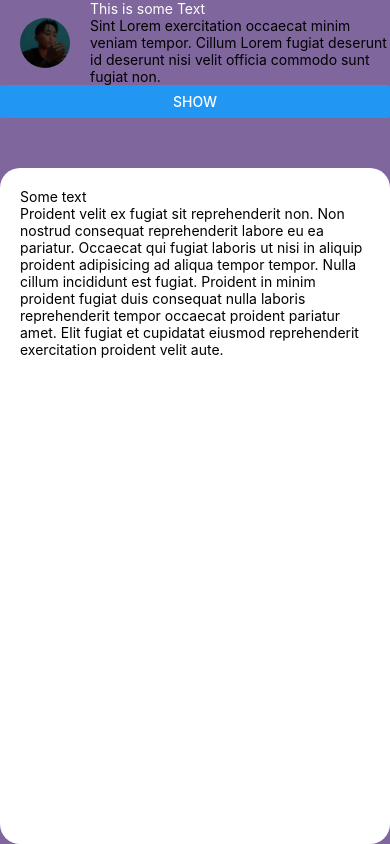
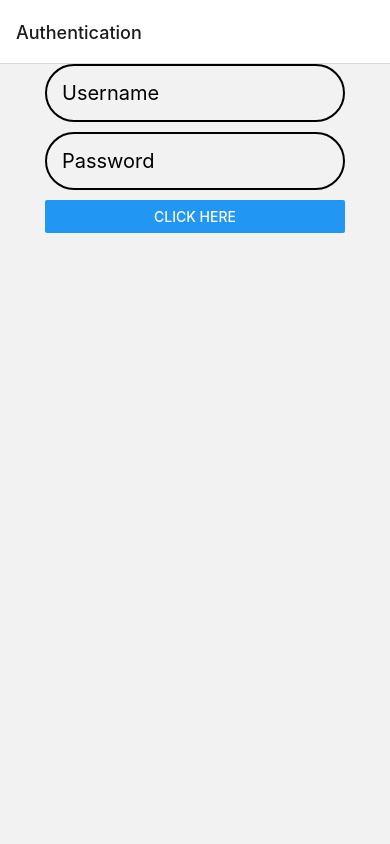
Before and after one commit to mhmadamrii/React-Native-Playground, a React Native app: screen /Homepage in a window 390 px wide. Built offline with nearby package versions, Linux system fonts and the light colour scheme.

Commit message:
refresh control

```diff
--- a/navigation/Navigation.js
+++ b/navigation/Navigation.js
@@ -16,7 +16,7 @@ function App() {
   return (
     <NavigationContainer>
       <Stack.Navigator>
-        <Stack.Screen name="Homepage" component={Home} options={{ title: "Homepage", headerShown: false }} />
+        <Stack.Screen name="Homepage" component={Home} options={{ title: "Authentication", headerShown: true }} />
         <Stack.Screen name="About" component={About} />
         <Stack.Screen name="Product" component={Product} />
         <Stack.Screen name="net" component={TheNet} options={{ title: "The net ninja" }} />
--- a/package.json
+++ b/package.json
@@ -27,7 +27,6 @@
     "react-navigation-stack": "^2.10.4",
     "react-router-dom": "^6.4.0",
     "react-router-native": "^6.4.0",
-    "react-toastify": "^9.1.1",
     "toastify-react-native": "^3.1.0"
   },
   "devDependencies": {
--- a/screens/About.js
+++ b/screens/About.js
@@ -1,6 +1,5 @@
 import React from "react";
 import { Text, View, StyleSheet, Button } from "react-native";
-import { TouchableOpacity } from "react-native-gesture-handler";
 
 const styles = StyleSheet.create({
   container: {
--- a/screens/Home.js
+++ b/screens/Home.js
@@ -1,22 +1,33 @@
 import React from "react";
-import { Text, View, Button, StyleSheet, ScrollView } from "react-native";
-import kambing from "../assets/kambing.jpg";
-
-import Navbar from "./navbar/Navbar";
+import { Text, View, TextInput, StyleSheet, Button, ActivityIndicator, ScrollView, RefreshControl } from "react-native";
 
 
-export default function Home({ navigation }) {
+export default function Home() {
+
+  const [isLoading, setIsLoading] = React.useState(false)
+  const [refresh, setRefresh] = React.useState(false)
+
+  const pullRefresh = () => {
+    setRefresh(true)
+
+    setTimeout(() => {
+      setRefresh(false)
+    }, 1000)
+  }
+
   return (
     <React.Fragment>
       <View style={styles.container}>
-        <Navbar />
-
-        <View style={styles.someText}>
-          <ScrollView>
-            <Text>Some text</Text>
-            <Text>Proident velit ex fugiat sit reprehenderit non. Non nostrud consequat reprehenderit labore eu ea pariatur. Occaecat qui fugiat laboris ut nisi in aliquip proident adipisicing ad aliqua tempor tempor. Nulla cillum incididunt est fugiat. Proident in minim proident fugiat duis consequat nulla laboris reprehenderit tempor occaecat proident pariatur amet. Elit fugiat et cupidatat eiusmod reprehenderit exercitation proident velit aute.</Text>
-          </ScrollView>
-        </View>
+        <ScrollView refreshControl={
+          <RefreshControl refreshing={refresh} onRefresh={pullRefresh} />
+        }>
+          {isLoading &&
+            <ActivityIndicator size="large" color="red" />
+          }
+          <TextInput placeholder="Username" style={styles.textInput} />
+          <TextInput placeholder="Password" secureTextEntry={true} style={styles.textInput} />
+          <Button title="Click here" onPress={() => setIsLoading(!isLoading)} style={{ backgroundColor: 'red' }} />
+        </ScrollView>
       </View>
     </React.Fragment>
   )
@@ -24,14 +35,18 @@ export default function Home({ navigation }) {
 
 const styles = StyleSheet.create({
   container: {
-    backgroundColor: '#7F669D',
-    flex: 1
+    flex: 2,
+    alignItems: 'center',
+    justifyContent: 'center',
+    // marginBottom: 200
   },
-  someText: {
-    backgroundColor: 'white',
-    marginTop: 50,
-    borderRadius: 20,
-    flex: 1,
-    padding: 20
+  textInput: {
+    borderWidth: 2,
+    borderColor: 'black',
+    width: 300,
+    borderRadius: 50,
+    padding: 15,
+    marginBottom: 10,
+    fontSize: 20
   }
 })
```
Also changed, not shown: 1 other file (tests, documents, lock files or other folders).
